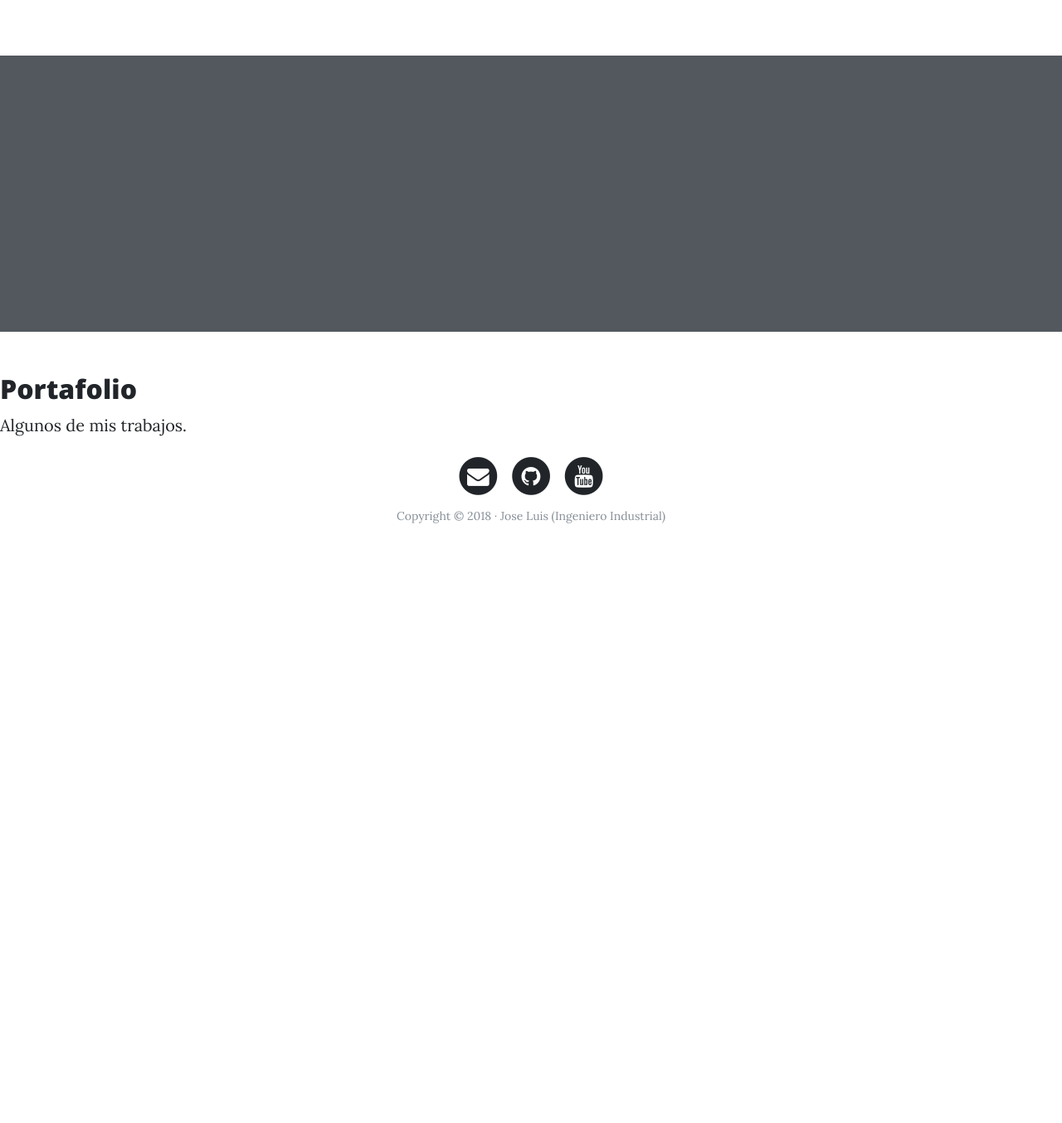
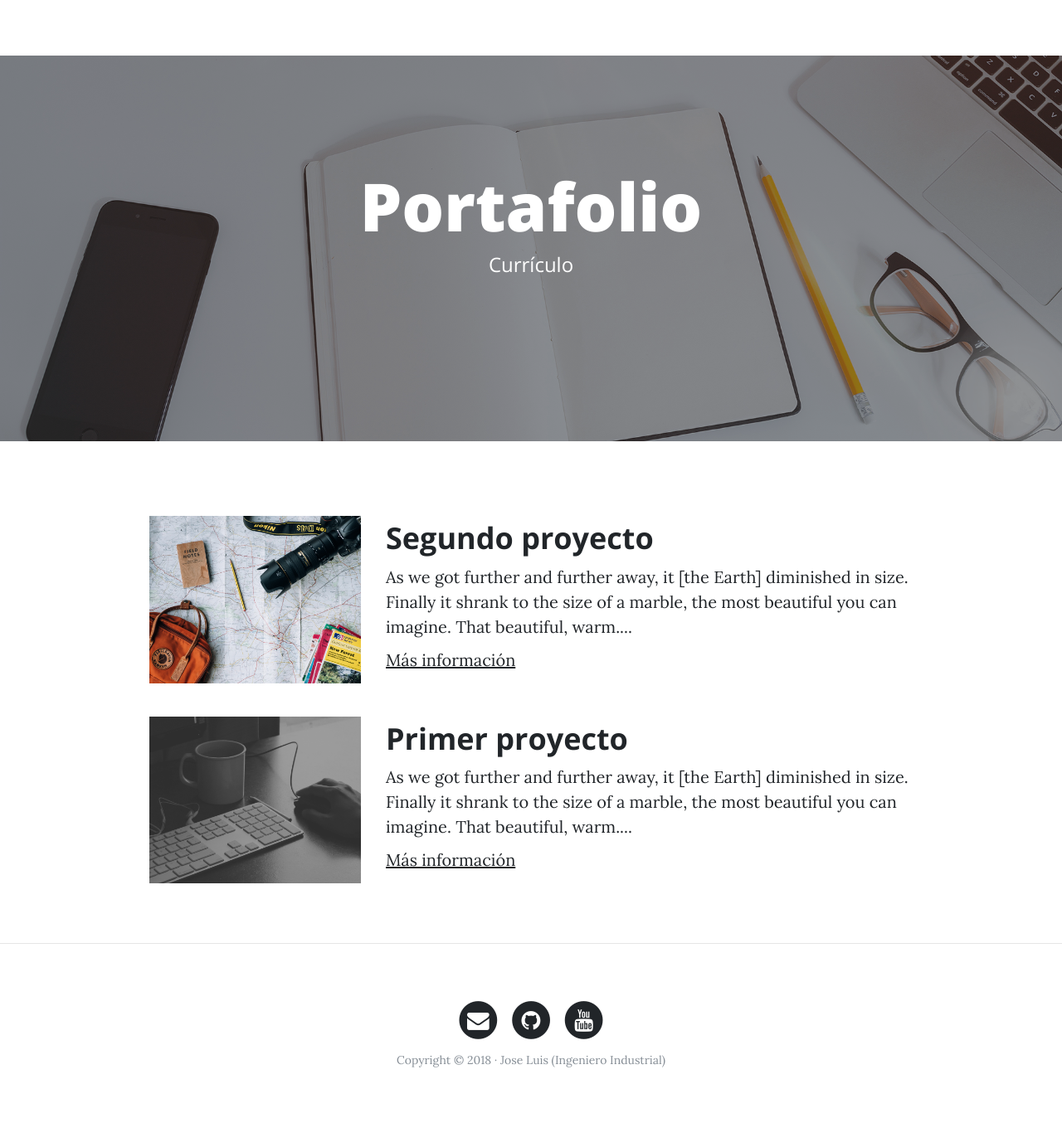
Before and after one commit to jlvFlores/webPersonal, a Django app: page /portfolio/ in a window 1280 px wide. Shown: the whole page at 83% size. Before the commit the page ends 800 px from the top, so only its background shows below. Run offline with Django 3.2, Linux system fonts and the light colour scheme; some libraries are stand-ins or nearby versions.

Commit message:
Adaptar los demás templates

```diff
--- a/core/templates/core/base.html
+++ b/core/templates/core/base.html
@@ -64,7 +64,11 @@
     </header>
 
     <!-- Contenido -->
-    {% block content %}{% endblock %}
+    <div class="container">
+      {% block content %}{% endblock %}
+    </div>
+
+    {% if request.path != "/" %}<hr>{% endif %}
 
     <!-- Pié de página -->
     <footer>
--- a/core/templates/core/portfolio.html
+++ b/core/templates/core/portfolio.html
@@ -1,8 +1,43 @@
 {% extends 'core/base.html' %}
+
+{% load static %}
 
 {% block title %}Portafolio{% endblock %}
 
+{% block background %}{% static 'core/img/portfolio-bg.jpg' %}{% endblock %}
+
+{% block headers %}
+    <h1>Portafolio</h1>
+    <span class="subheading">Currículo</span>
+{% endblock %}
+
 {% block content %}
-    <h2>Portafolio</h2>
-    <p>Algunos de mis trabajos.</p>
+    <!-- Proyecto -->
+    <div class="row project">
+        <div class="col-lg-3 col-md-4 offset-lg-1">
+            <img class="img-fluid"
+                src="{% static 'core/img/about-bg.jpg' %}" alt="">
+        </div>
+        <div class="col-lg-7 col-md-8">
+            <h2 class="section-heading title">Segundo proyecto</h2>
+            <p>As we got further and further away, it [the Earth]
+            diminished in size. Finally it shrank to the size of a marble,
+            the most beautiful you can imagine. That beautiful, warm....</p>
+            <p><a href="http://google.com">Más información</a></p>
+        </div>
+    </div>
+    <!-- Proyecto -->
+    <div class="row project">
+        <div class="col-lg-3 col-md-4 offset-lg-1">
+            <img class="img-fluid"
+                src="{% static 'core/img/home-bg.jpg' %}" alt="">
+        </div>
+        <div class="col-lg-7 col-md-8">
+            <h2 class="section-heading title">Primer proyecto</h2>
+            <p>As we got further and further away, it [the Earth]
+            diminished in size. Finally it shrank to the size of a marble,
+            the most beautiful you can imagine. That beautiful, warm....</p>
+            <p><a href="http://google.com">Más información</a></p>
+        </div>
+    </div>
 {% endblock %}
```
Also changed, not shown: core/templates/core/about.html (+22 -2 lines), core/templates/core/contact.html (+20 -8 lines).
